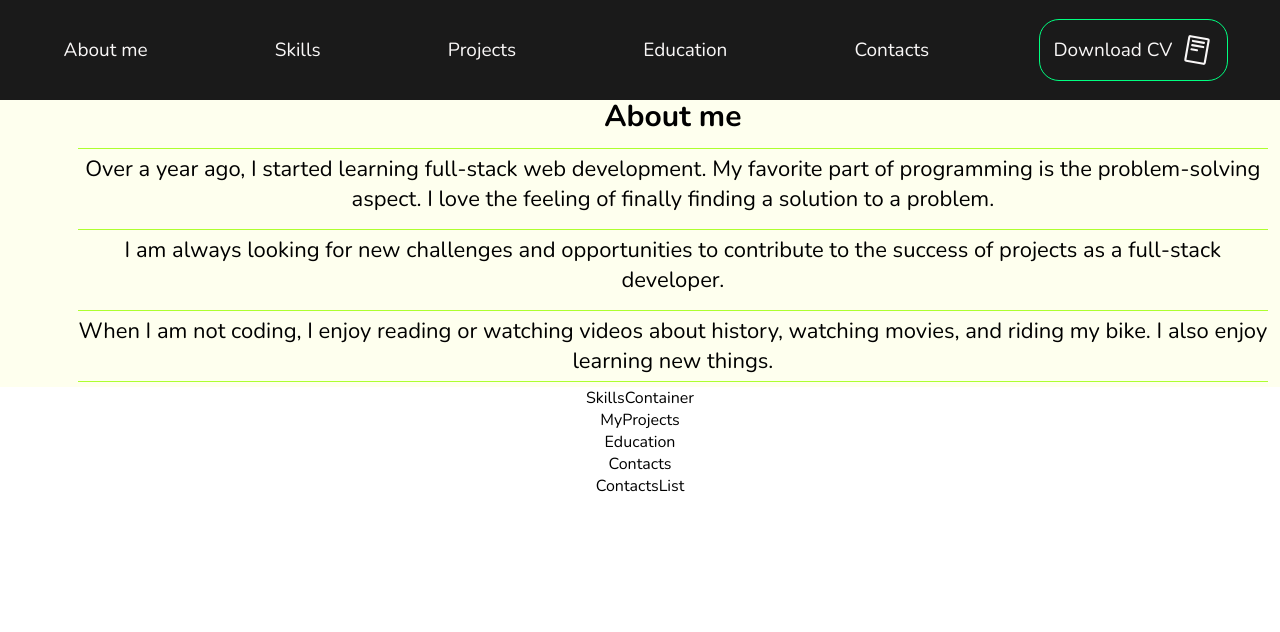
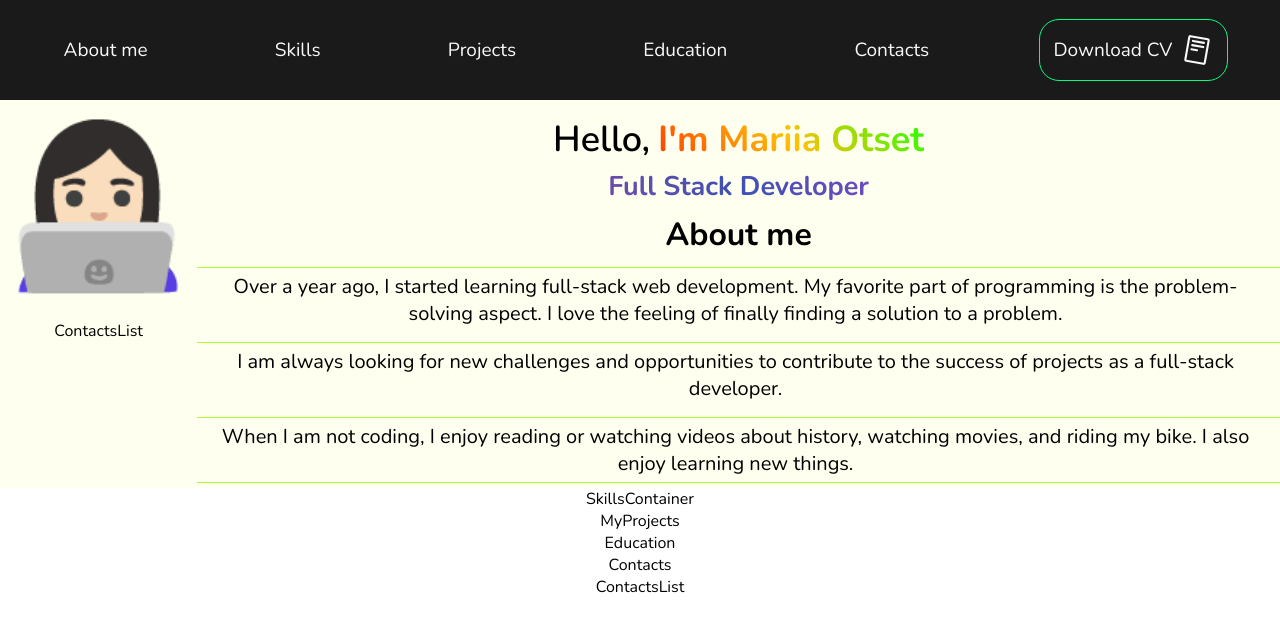
Before and after one commit to MariiaOtset/mariia-otset-portfolio, a React (Vite) app: page / in a window 1280 px wide. Shown: the top 632 px of the page. Built offline with nearby package versions, Linux system fonts and the light colour scheme.

Commit message:
animation added conditional rendering for it added

```diff
--- a/package.json
+++ b/package.json
@@ -11,10 +11,12 @@
   },
   "dependencies": {
     "clsx": "^2.1.1",
+    "framer-motion": "^11.11.10",
     "react": "^18.3.1",
     "react-dom": "^18.3.1",
     "react-icon": "^1.0.0",
-    "react-icons": "^5.3.0"
+    "react-icons": "^5.3.0",
+    "styled-components": "^6.1.13"
   },
   "devDependencies": {
     "@eslint/js": "^9.13.0",
--- a/src/App.css
+++ b/src/App.css
@@ -1,5 +1,4 @@
 #root {
-  max-width: 1440px;
   margin: 0 auto;
   text-align: center;
 }
--- a/src/components/AboutMe/AboutMe.jsx
+++ b/src/components/AboutMe/AboutMe.jsx
@@ -1,18 +1,31 @@
-// import ContactsList from "../ContactsList/ContactsList.jsx";
+import ContactsList from "../ContactsList/ContactsList.jsx";
+import TypingAnimation from "../TypingAnimation/TypingAnimation.jsx";
 import css from "./AboutMe.module.css";
+import { useState, useEffect } from "react";
 
 const AboutMe = () => {
+  const [windowWidth, setWindowWidth] = useState(window.innerWidth);
+
+  useEffect(() => {
+    const handleResize = () => setWindowWidth(window.innerWidth);
+    window.addEventListener("resize", handleResize);
+    return () => window.removeEventListener("resize", handleResize);
+  }, []);
+
   return (
     <div className={css.sectionWrapper}>
-      <div className={css.animation}>
-        <div>Hi world</div>
+      <div className={css.leftSideWrapper}>
+        {windowWidth >= 768 && <TypingAnimation />}
+        {windowWidth >= 768 && <ContactsList />}
       </div>
+
       <div className={css.aboutWrapper}>
         <h1 className={css.mainTitle}>
           <span className={css.hello}>Hello,</span>
           <span className={css.fullName}>I&apos;m Mariia Otset</span>
         </h1>
         <h2 className={css.jobTitle}>Full Stack Developer</h2>
+        {windowWidth < 768 && <TypingAnimation />}
         <h2 className={css.aboutTitle}>About me</h2>
         <p className={css.aboutText}>
           Over a year ago, I started learning full-stack web development. My
--- a/src/components/AboutMe/AboutMe.module.css
+++ b/src/components/AboutMe/AboutMe.module.css
@@ -3,10 +3,6 @@
   flex-direction: column;
   width: 100vw;
   background-color: #feffee;
-}
-
-.animation {
-  width: 100px;
 }
 
 .aboutWrapper {
@@ -15,15 +11,14 @@
 }
 
 .mainTitle {
-  font-size: 33px;
+  font-size: 36px;
   line-height: 1.1;
   text-align: start;
-  margin: 7px auto;
+  margin: 13px auto 5px;
 }
 
-.hello,
-.aboutTitle {
-  font-size: 30px;
+.hello {
+  font-weight: 600;
 }
 
 .hello,
@@ -40,22 +35,22 @@
 }
 
 .jobTitle {
-  margin-bottom: 13px;
   background: linear-gradient(45deg, #ff4081, #3f51b5, #ff3bd8);
   color: transparent;
   -webkit-background-clip: text;
   background-clip: text;
-  font-size: 25px;
+  font-size: 27px;
 }
 
 .aboutTitle {
   margin-bottom: 8px;
+  font-size: 32px;
 }
 
 .aboutText {
-  font-size: 22px;
-  margin: 5px 12px;
-  padding: 5px 0;
+  font-size: 20px;
+  margin: 5px 0;
+  padding: 5px 14px;
   border-top: 1px solid greenyellow;
 
   &:last-child {
@@ -67,11 +62,32 @@
   .mainTitle {
     display: flex;
     gap: 8px;
+    margin: 20px auto 5px;
+  }
+}
+
+@media screen and (max-width: 767px) {
+  .aboutTitle {
+    margin-top: 12px;
   }
 }
 
 @media screen and (min-width: 768px) {
   .sectionWrapper {
     flex-direction: row;
+    margin-top: 100px;
+  }
+
+  .leftSideWrapper {
+    display: flex;
+    flex-direction: column;
+  }
+
+  .jobTitle {
+    margin-bottom: 13px;
+  }
+
+  .aboutText {
+    padding: 5px 16px 5px 10px;
   }
 }
--- a/src/components/Navigation/Navigation.module.css
+++ b/src/components/Navigation/Navigation.module.css
@@ -10,6 +10,7 @@
   height: 100%;
   background-color: #1a1a1a;
   overflow: hidden;
+  z-index: 1000;
 }
 
 .linkWrapper {
--- /dev/null
+++ b/src/components/TypingAnimation/TypingAnimation.jsx
@@ -0,0 +1,15 @@
+import { motion } from "framer-motion";
+import css from './TypingAnimation.module.css';
+
+const TypingAnimation = () => {
+  return (
+    <motion.div
+      animate={{ x: [0, 7, -7, 0] }}
+      transition={{ repeat: Infinity, duration: 0.5 }} className={css.animationWrapper}
+    >
+      👩🏻‍💻
+    </motion.div>
+  );
+};
+
+export default TypingAnimation;
--- /dev/null
+++ b/src/components/TypingAnimation/TypingAnimation.module.css
@@ -0,0 +1,19 @@
+.animationWrapper {
+  display: inline-block;
+  font-size: 120px;
+  height: 150px;
+  z-index: 1;
+}
+
+@media screen and (min-width: 768px) {
+  .animationWrapper {
+    font-size: 158px;
+    margin-bottom: 70px;
+  }
+}
+
+@media screen and (min-width: 1440px) {
+  .animationWrapper {
+    font-size: 190px;
+  }
+}
```
Also changed, not shown: 1 other file (tests, documents, lock files or other folders).
